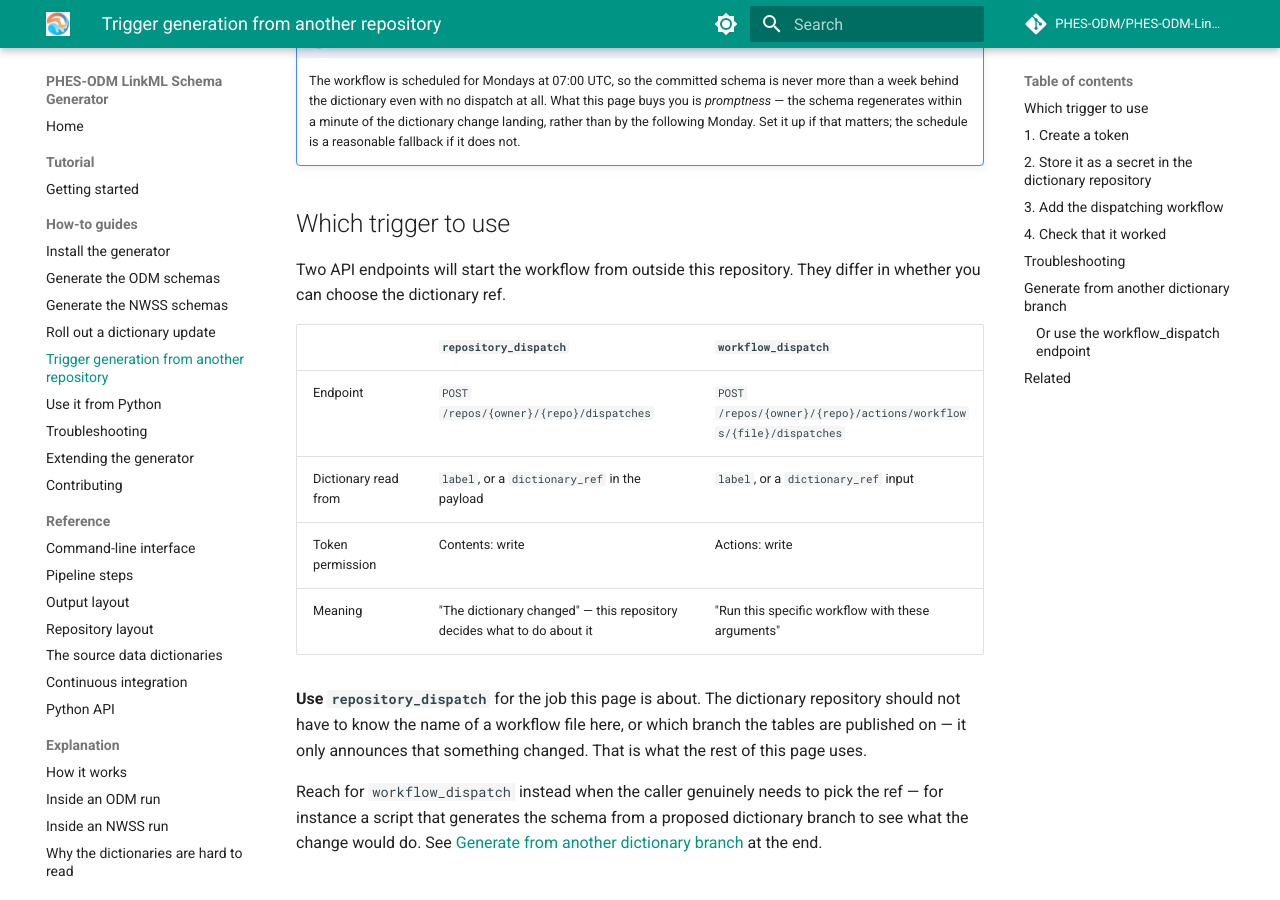
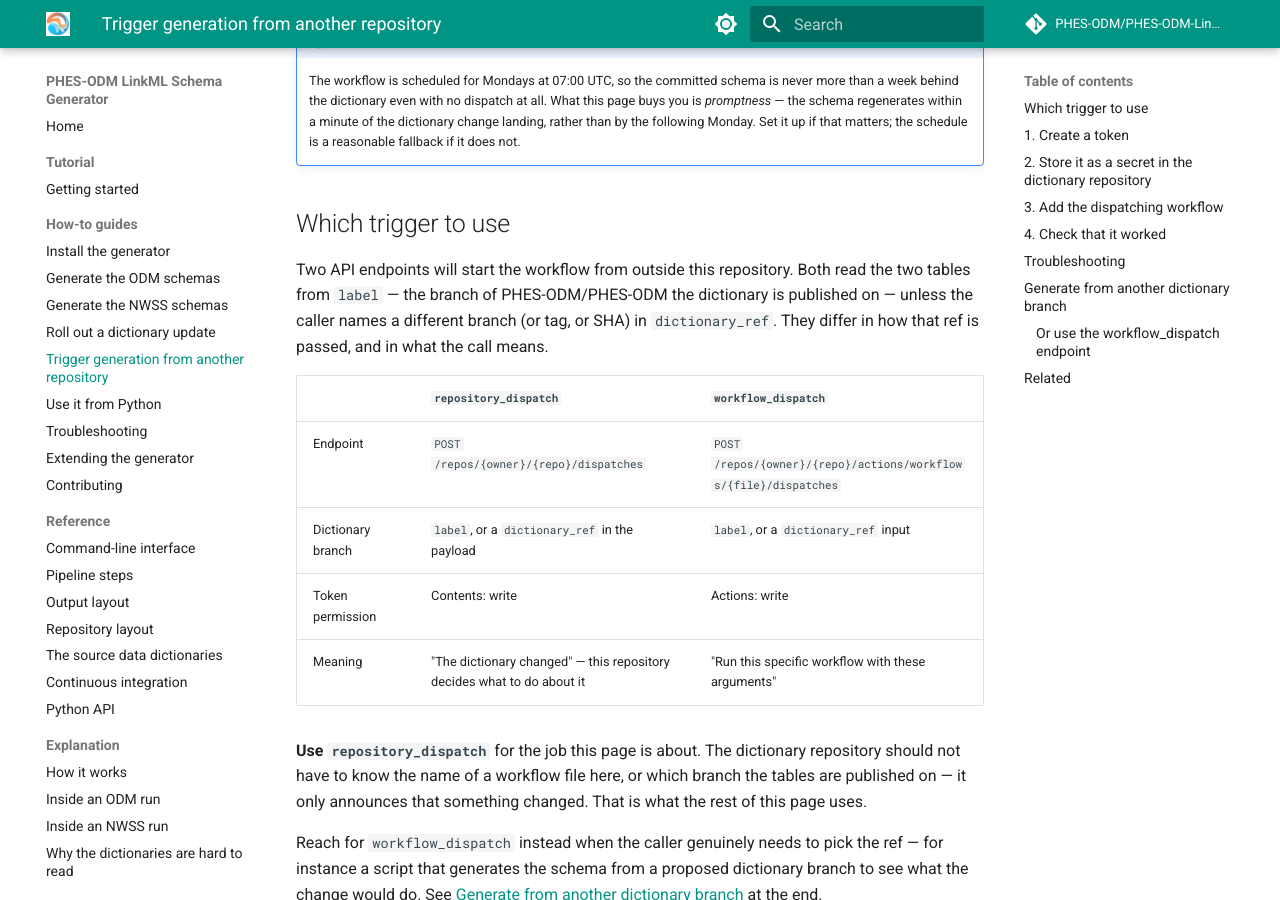
Before and after one commit to PHES-ODM/PHES-ODM-LinkMLGenerator, an MkDocs documentation site: the page built from docs/how-to/trigger-from-another-repository.md, in a window 1280 px wide and 900 px high, scrolled down 390 px. Built offline with MkDocs 1.6.1 and Material for MkDocs 9.7.7, drawn with Linux system fonts in a browser that asks for light colours; comment, search, counter and statistics services are not loaded.

Commit message:
Clarified that `label` and `dictionary_ref` both refer to a *branch* of the PHES-ODM/PHES-ODM repository

```diff
--- a/docs/how-to/trigger-from-another-repository.md
+++ b/docs/how-to/trigger-from-another-repository.md
@@ -21,13 +21,16 @@ that event. This page sets that up.
 
 ## Which trigger to use
 
-Two API endpoints will start the workflow from outside this repository. They
-differ in whether you can choose the dictionary ref.
+Two API endpoints will start the workflow from outside this repository. Both
+read the two tables from `label` — the branch of PHES-ODM/PHES-ODM the
+dictionary is published on — unless the caller names a different branch (or tag,
+or SHA) in `dictionary_ref`. They differ in how that ref is passed, and in what
+the call means.
 
 | | `repository_dispatch` | `workflow_dispatch` |
 | --- | --- | --- |
 | Endpoint | `POST /repos/{owner}/{repo}/dispatches` | `POST /repos/{owner}/{repo}/actions/workflows/{file}/dispatches` |
-| Dictionary read from | `label`, or a `dictionary_ref` in the payload | `label`, or a `dictionary_ref` input |
+| Dictionary branch | `label`, or a `dictionary_ref` in the payload | `label`, or a `dictionary_ref` input |
 | Token permission | Contents: write | Actions: write |
 | Meaning | "The dictionary changed" — this repository decides what to do about it | "Run this specific workflow with these arguments" |
 
```
